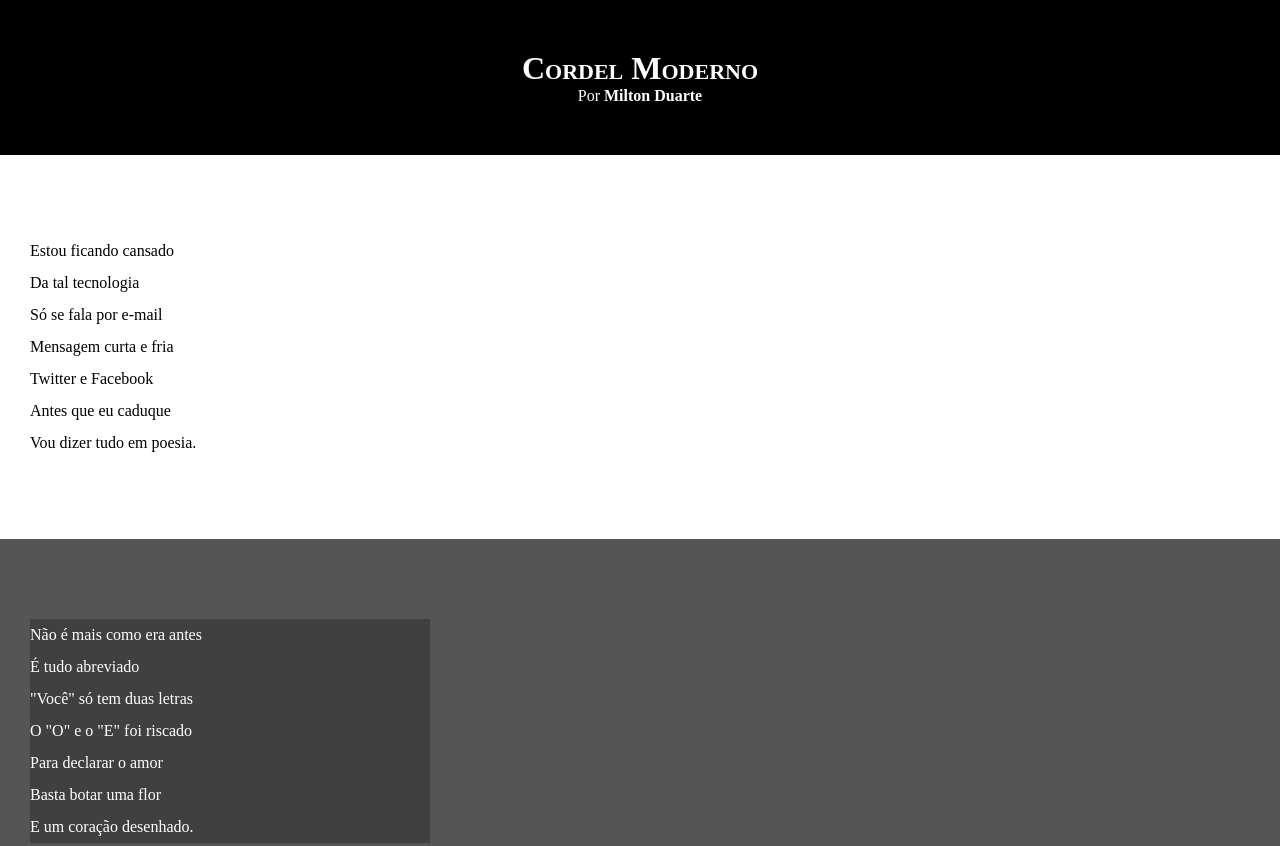
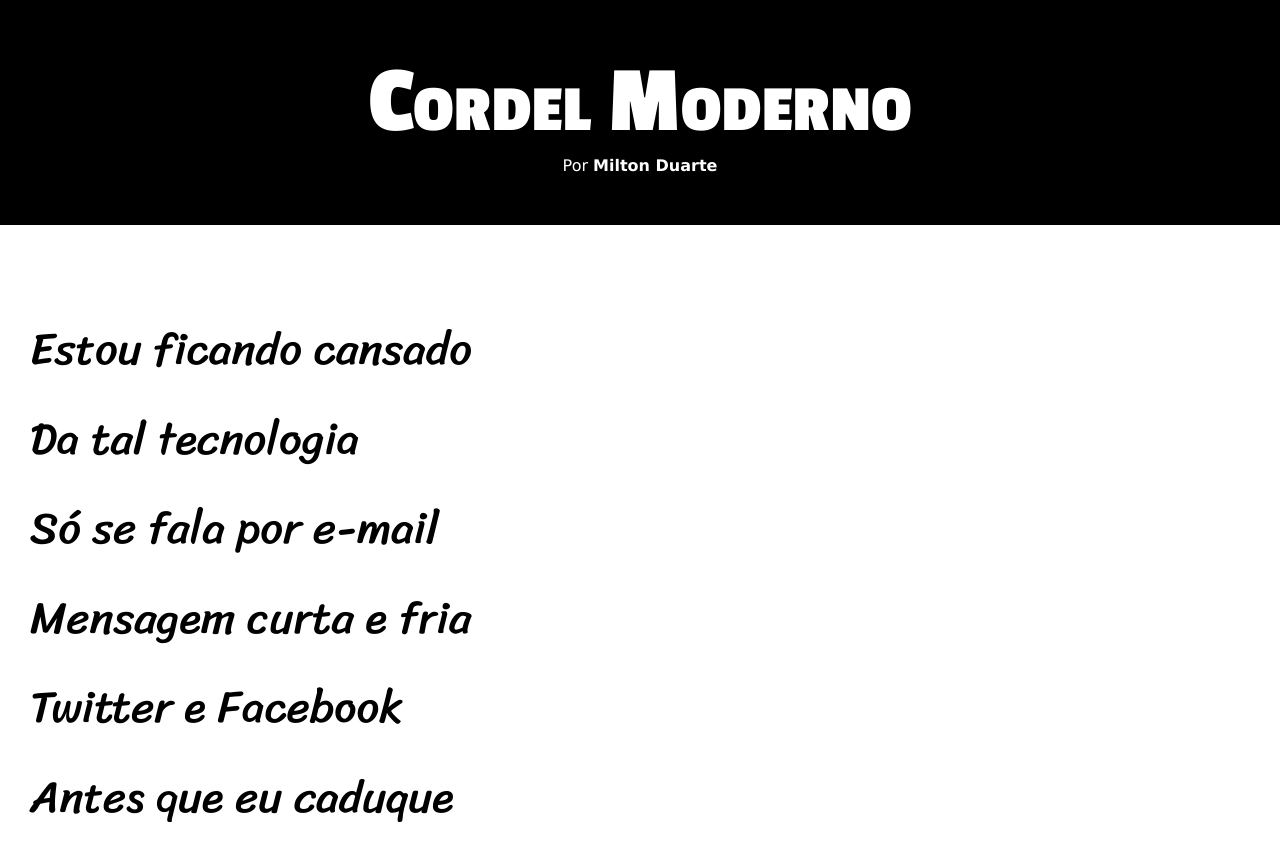
Before and after one commit to Gabriel-Vendite/html-css, a plain HTML site: page desafio-html5/Desafio 012/index.html in a window 1280 px wide. Shown: the top 846 px of the page. Drawn offline with Linux system fonts and the light colour scheme.

Commit message:
atualização dos estilos desafio 012

```diff
--- a/desafio-html5/Desafio 012/estilos/style.css
+++ b/desafio-html5/Desafio 012/estilos/style.css
@@ -1,5 +1,14 @@
 @charset "UTF-8";
 
+@import url('https://fonts.googleapis.com/css2?family=Passion+One:wght@400;700;900&display=swap');
+
+@import url('https://fonts.googleapis.com/css2?family=Sriracha&display=swap');
+
+:root{
+    --font001: verdana, geneva, tahoma, sans-serif;
+    --font002:'Passion One', sans-serif;
+    --font003:'Sriracha', cursive;
+}
 *{
     margin: 0;
     padding: 0;
@@ -8,6 +17,7 @@
 html, body{
     min-height: 100vh;
     background-color: darkgray;
+    font-family: var(--font001);
 }
 
 header, footer{
@@ -19,6 +29,8 @@ header, footer{
 header > h1{
     padding-top: 50px;
     font-variant: small-caps;
+    font-family: var(--font002);
+    font-size: 7.5vw;
 }
 
 header > p {
@@ -40,6 +52,8 @@ section{
     padding-bottom: 10vh;
     padding-left: 30px;
     line-height: 2em;
+    font-family: var(--font003);
+    font-size: 3.5vw;
 }
 
 section.normal{
@@ -53,8 +67,9 @@ section.imagem{
 }
 
 section.imagem > p{
-    width: 400px;
+    display: inline-block;
     background-color: rgba(0, 0, 0, 0.249);
+    padding-left: 4px;
 }
 
 footer{
```
